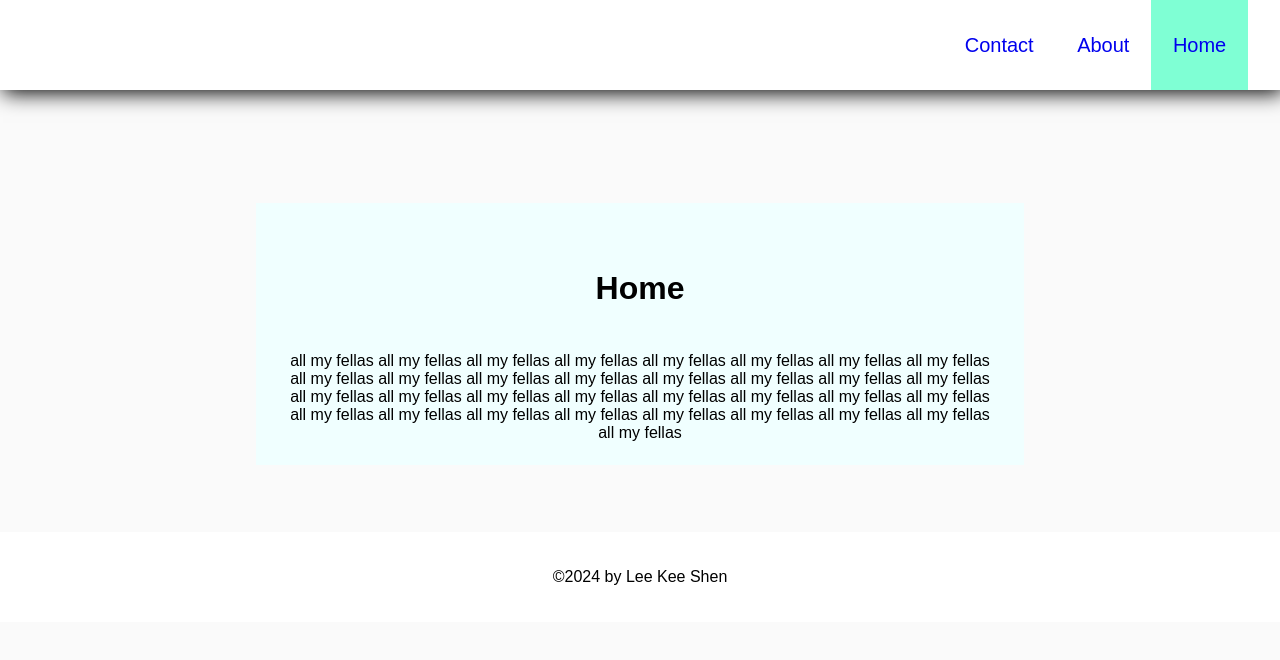
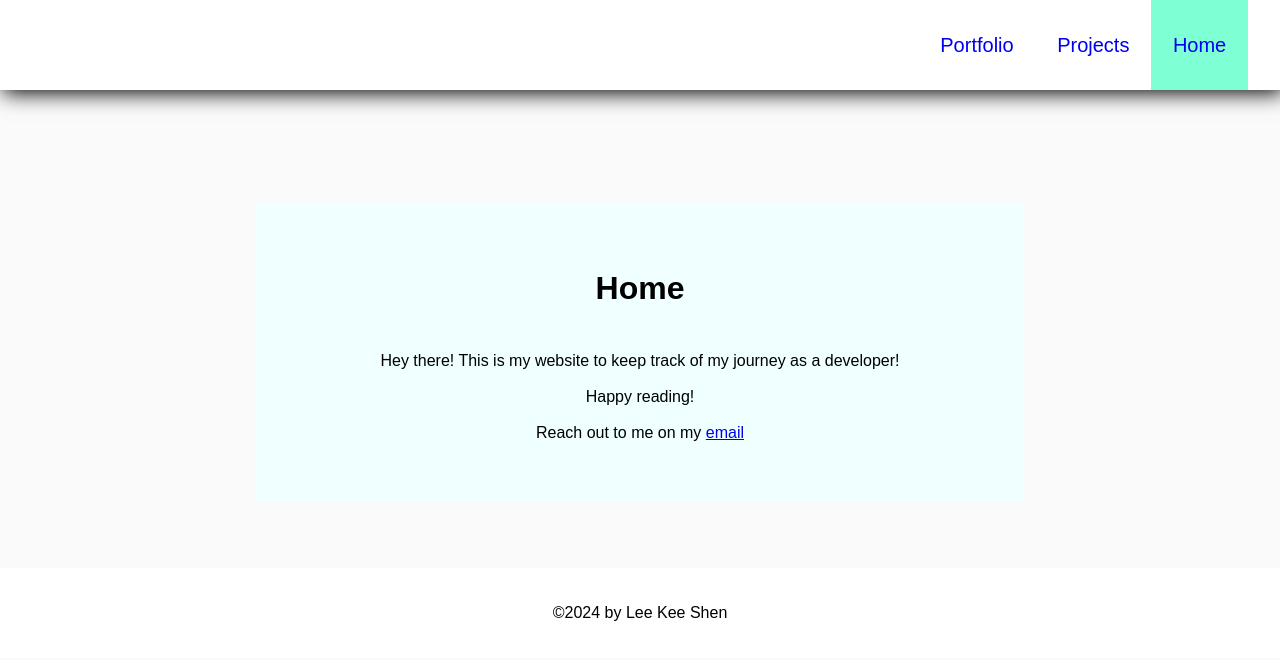
Before and after one commit to bestcolour/Website, a Jekyll site: the page built from index.markdown, in a window 1280 px wide. Shown: the top 660 px of the page. Built offline with Jekyll 4.4.1, drawn with Linux system fonts in a browser that asks for light colours.

Commit message:
240425-2
1) Added email function
2) Figured out how to loop thru  the posts in the _post folder
3) Next step is to make sure that the post loops thru till a certain number declared by the frontmatter in the post-mainpage html

```diff
--- a/_config.yml
+++ b/_config.yml
@@ -19,7 +19,7 @@
 # in the templates via {{ site.myvariable }}.
 
 title: lks
-email: your-email@example.com
+email: shenkeelee@gmail.com
 description: >- # this means to ignore newlines until "baseurl:"
   Write an awesome description for your new site here. You can edit this
   line in _config.yml. It will appear in your document head meta (for
@@ -33,6 +33,11 @@ github_username: jekyll
 # theme: minima
 plugins:
   - jekyll-feed
+
+collections:
+  navpages:
+    output: true
+    permalink: /_navpages/:path
 
 defaults:
   - scope:
--- a/_data/footer-medialinks.yml
+++ /dev/null
@@ -1,6 +0,0 @@
-# - name: "github-logo.png"
-#   media-link: "https://github.com/bestcolour"
-#   title: "Check out my github"
-# - name: "github-logo copy.png"
-#   media-link: "https://github.com/bestcolour"
-#   title: "Check out my github"
--- a/_data/navbar.yml
+++ b/_data/navbar.yml
@@ -1,8 +1,8 @@
 - title: Home
   link: /
 
-- title: About
-  link: /about/
+- title: Projects
+  link: /projects/
 
-- title: Contact
-  link: /contact/
+- title: Portfolio
+  link: /portfolio/
--- a/_posts/2024-04-23-welcome-to-jekyll.markdown
+++ b/_posts/2024-04-23-welcome-to-jekyll.markdown
@@ -1,7 +1,7 @@
 ---
 layout: post
-title:  "Welcome to Jekyll!"
-date:   2024-04-23 15:50:36 +0800
+title:  "Herobrine"
+date:   2024-04-23
 categories: jekyll update
 ---
 You’ll find this post in your `_posts` directory. Go ahead and edit it and re-build the site to see your changes. You can rebuild the site in many different ways, but the most common way is to run `jekyll serve`, which launches a web server and auto-regenerates your site when a file is updated.
--- a/index.markdown
+++ b/index.markdown
@@ -6,36 +6,14 @@ layout: basic-page
 title: "Home"
 title-align: "center"
 ---
-all my fellas
-all my fellas
-all my fellas
-all my fellas
-all my fellas
-all my fellas
-all my fellas
-all my fellas
-all my fellas
-all my fellas
-all my fellas
-all my fellas
-all my fellas
-all my fellas
-all my fellas
-all my fellas
-all my fellas
-all my fellas
-all my fellas
-all my fellas
-all my fellas
-all my fellas
-all my fellas
-all my fellas
-all my fellas
-all my fellas
-all my fellas
-all my fellas
-all my fellas
-all my fellas
-all my fellas
-all my fellas
-all my fellas
+
+Hey there! This is my website to keep track of my journey as a developer!
+<br>
+<br>
+Happy reading!
+<br>
+<br>
+Reach out to me on my <a href="mailto:{{site.email}}">email</a>
+<br>
+<br>
+<br>
```
Also changed, not shown: _layouts/post-mainpage.html (added, +48 -0 lines), _layouts/post.html (added, +24 -0 lines), _navpages/projects.markdown (added, +23 -0 lines), about.markdown (deleted, +0 -22 lines), _data/table-data.yml (added).
